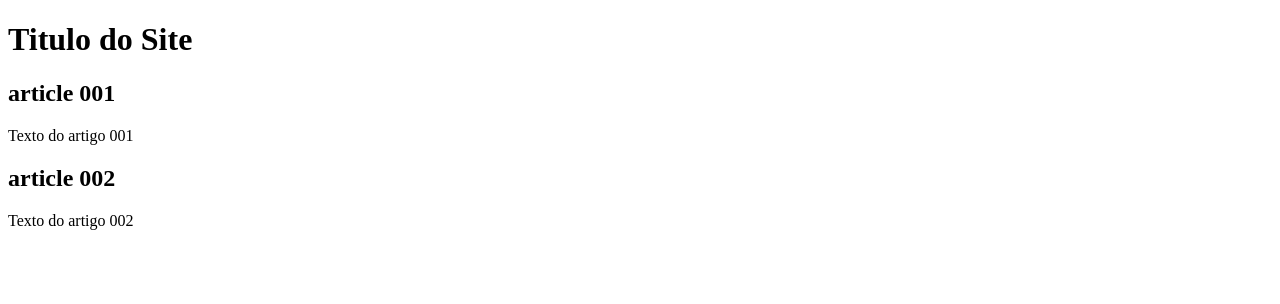
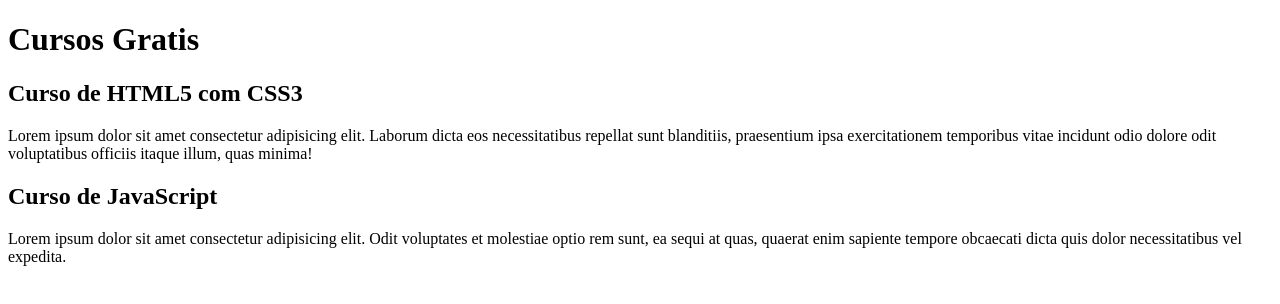
Before and after one commit to MarcosDeMelo06/Projeto-Site1, a plain HTML site: page index.html in a window 1280 px wide. Drawn offline with Linux system fonts and the light colour scheme.

Commit message:
comecei a escreve o conteudo

```diff
--- a/index.html
+++ b/index.html
@@ -8,15 +8,15 @@
 <body>
     <main>
         <header>
-            <h1>Titulo do Site</h1>
+            <h1>Cursos Gratis</h1>
             <header>
             <article>
-                <h2>article 001</h2>
-                <p>Texto do artigo 001</p>
+                <h2>Curso de HTML5 com CSS3</h2>
+                <p>Lorem ipsum dolor sit amet consectetur adipisicing elit. Laborum dicta eos necessitatibus repellat sunt blanditiis, praesentium ipsa exercitationem temporibus vitae incidunt odio dolore odit voluptatibus officiis itaque illum, quas minima!</p>
             </article>
             <article>
-                <h2>article 002</h2>
-                <p>Texto do artigo 002</p>
+                <h2>Curso de JavaScript</h2>
+                <p>Lorem ipsum dolor sit amet consectetur adipisicing elit. Odit voluptates et molestiae optio rem sunt, ea sequi at quas, quaerat enim sapiente tempore obcaecati dicta quis dolor necessitatibus vel expedita.</p>
             </article>
     </main>
 </body>
```
